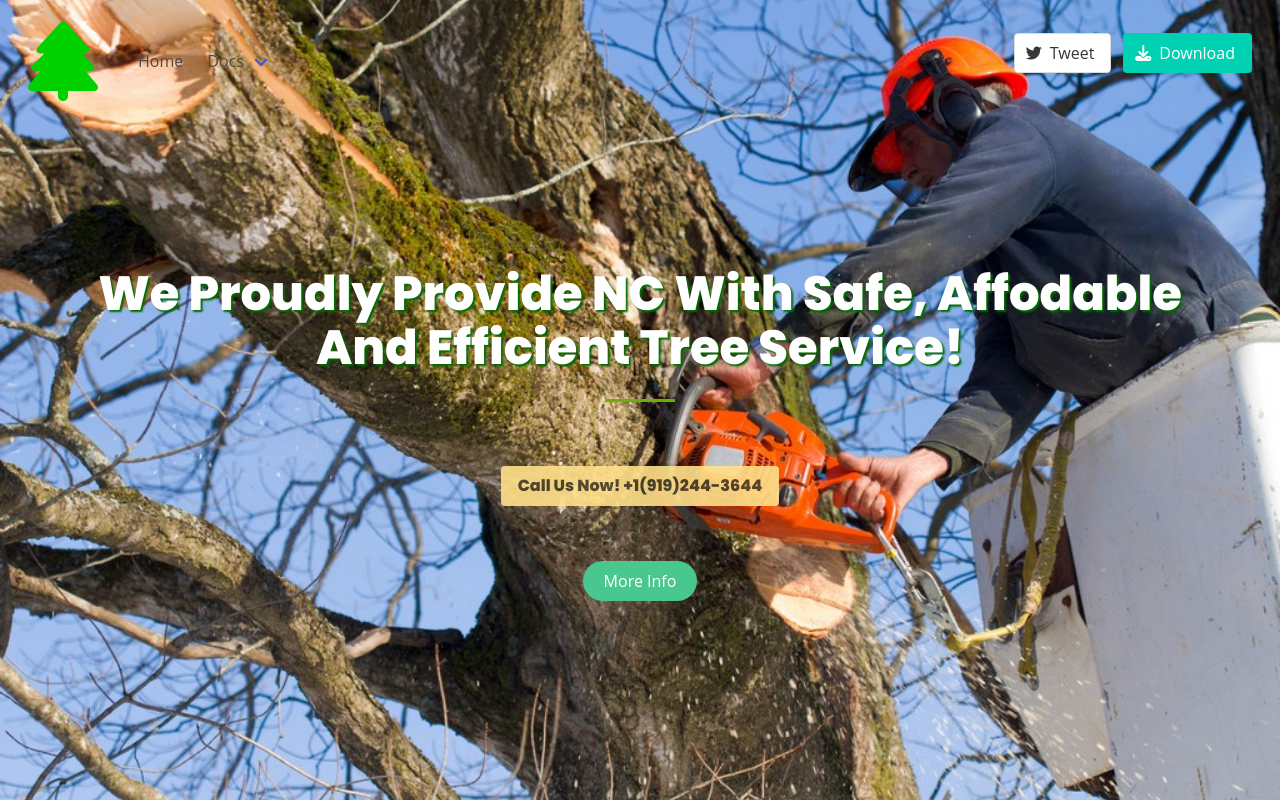
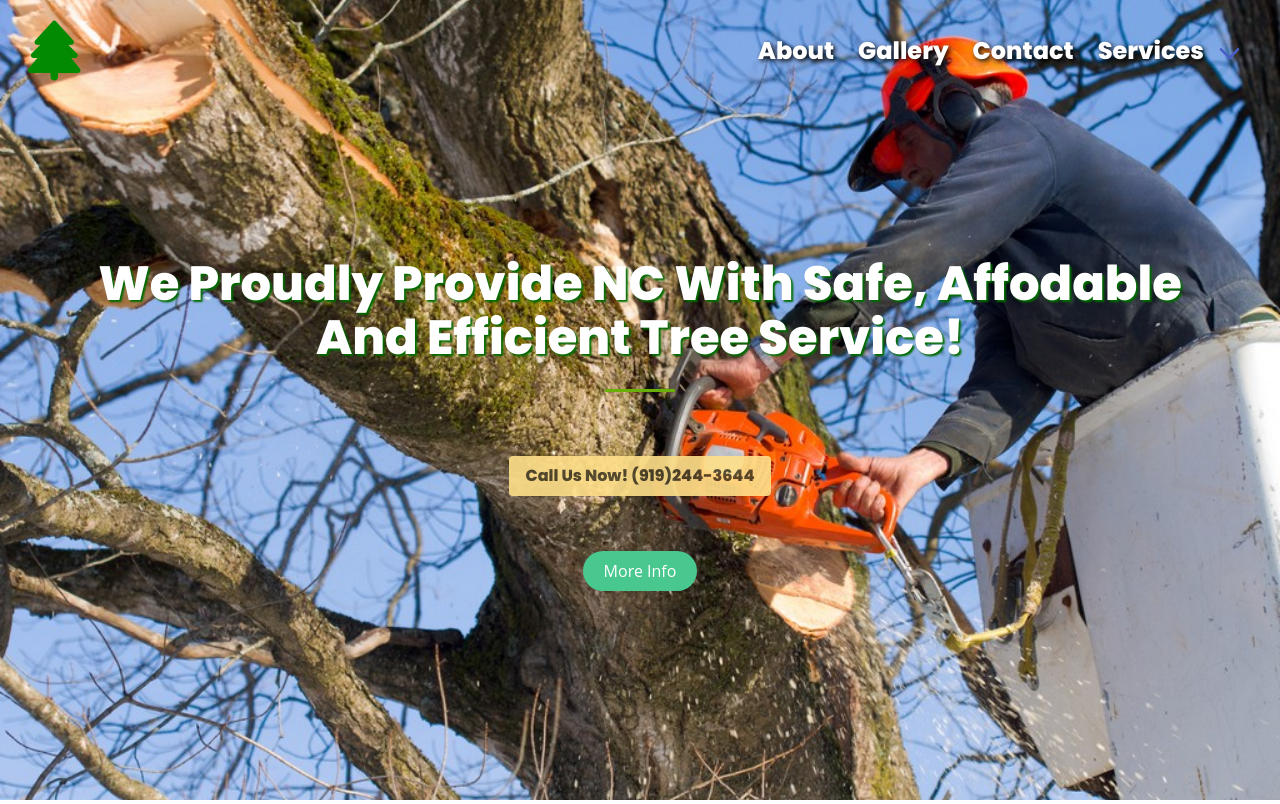
Before and after one commit to efmarcial/Alpha-Tree-Service.github.io, a PHP site: page / in a window 1280 px wide. Shown: the top 804 px of the page. Run offline with PHP 8.4, Linux system fonts and the light colour scheme; some libraries are stand-ins or nearby versions.

Commit message:
working on nav bar

```diff
--- a/css/main.css
+++ b/css/main.css
@@ -32,3 +32,7 @@ body, html {
     background-repeat: no-repeat;
     background-size: cover;
 }
+
+.nav-custom {
+    text-shadow: 2px 2px 5px black;
+}
--- a/index.html
+++ b/index.html
@@ -53,7 +53,7 @@
 		<nav class="navbar is-transparent">
 			<div class="navbar-brand">
 			  <a class="navbar-item" href="https://bulma.io">
-				<i class="fa-solid fa-tree fa-4x" style="color: rgb(0, 209, 0);"></i>
+				<i class="fa-solid fa-tree fa-3x" style="color: rgb(2, 139, 2);"></i>
 			  </a>
 			  <div class="navbar-burger" data-target="navbarExampleTransparentExample">
 				<span></span>
@@ -64,63 +64,21 @@
 
 			<div id="navbarExampleTransparentExample" class="navbar-menu">
 			  <div class="navbar-start">
-				<a class="navbar-item" href="https://bulma.io/">
-				  Home
-				</a>
-				<div class="navbar-item has-dropdown is-hoverable">
-				  <a class="navbar-link" href="https://bulma.io/documentation/overview/start/">
-					Docs
-				  </a>
-				  <div class="navbar-dropdown is-boxed">
-					<a class="navbar-item" href="https://bulma.io/documentation/overview/start/">
-					  Overview
-					</a>
-					<a class="navbar-item" href="https://bulma.io/documentation/overview/modifiers/">
-					  Modifiers
-					</a>
-					<a class="navbar-item" href="https://bulma.io/documentation/columns/basics/">
-					  Columns
-					</a>
-					<a class="navbar-item" href="https://bulma.io/documentation/layout/container/">
-					  Layout
-					</a>
-					<a class="navbar-item" href="https://bulma.io/documentation/form/general/">
-					  Form
-					</a>
-					<hr class="navbar-divider">
-					<a class="navbar-item" href="https://bulma.io/documentation/elements/box/">
-					  Elements
-					</a>
-					<a class="navbar-item is-active" href="https://bulma.io/documentation/components/breadcrumb/">
-					  Components
-					</a>
-				  </div>
-				</div>
+
 			  </div>
 
-			  <div class="navbar-end">
-				<div class="navbar-item">
-				  <div class="field is-grouped">
-					<p class="control">
-					  <a class="bd-tw-button button" data-social-network="Twitter" data-social-action="tweet" data-social-target="https://bulma.io" target="_blank" href="https://twitter.com/intent/tweet?text=Bulma: a modern CSS framework based on Flexbox&amp;hashtags=bulmaio&amp;url=https://bulma.io&amp;via=jgthms">
-						<span class="icon">
-						  <i class="fab fa-twitter"></i>
-						</span>
-						<span>
-						  Tweet
-						</span>
-					  </a>
-					</p>
-					<p class="control">
-					  <a class="button is-primary" href="https://github.com/jgthms/bulma/releases/download/0.9.3/bulma-0.9.3.zip">
-						<span class="icon">
-						  <i class="fas fa-download"></i>
-						</span>
-						<span>Download</span>
-					  </a>
-					</p>
+			  <div class="navbar-end is-size-4-desktop nav-custom" style="font-family: 'Poppins'; ">
+				  <a class="navbar-item has-text-white" href="#about">About</a>
+				  <a class="navbar-item has-text-white" href="#Gallery">Gallery</a>
+				  <a class="navbar-item has-text-white" href="#contact">Contact</a>
+				  <div class="navbar-item has-dropdown is-hoverable">
+					<a class="navbar-link has-text-white" href="#services">
+						Services
+					</a>
+					<div class="navbar-dropdown is-boxed">
+						<a class="navbar-item" href="#">Tree Prunning</a>
+					</div>
 				  </div>
-				</div>
 			  </div>
 			</div>
 		  </nav>
@@ -138,7 +96,7 @@
 							<hr>
 						</div>
 						<div class="w3-container w3-animate-zoom">
-							<a class="button is-warning" style="margin-top: 4%;opacity: .9; font-family: 'Poppins';" href="tel:9192443644" >Call Us Now! +1(919)244-3644</a>
+							<a class="button is-warning" style="margin-top: 4%;opacity: .9; font-family: 'Poppins';" href="tel:9192443644" >Call Us Now! (919)244-3644 </a>
 						</div>
 
 						<div class="w3-container w3-animate-bottom">
```
